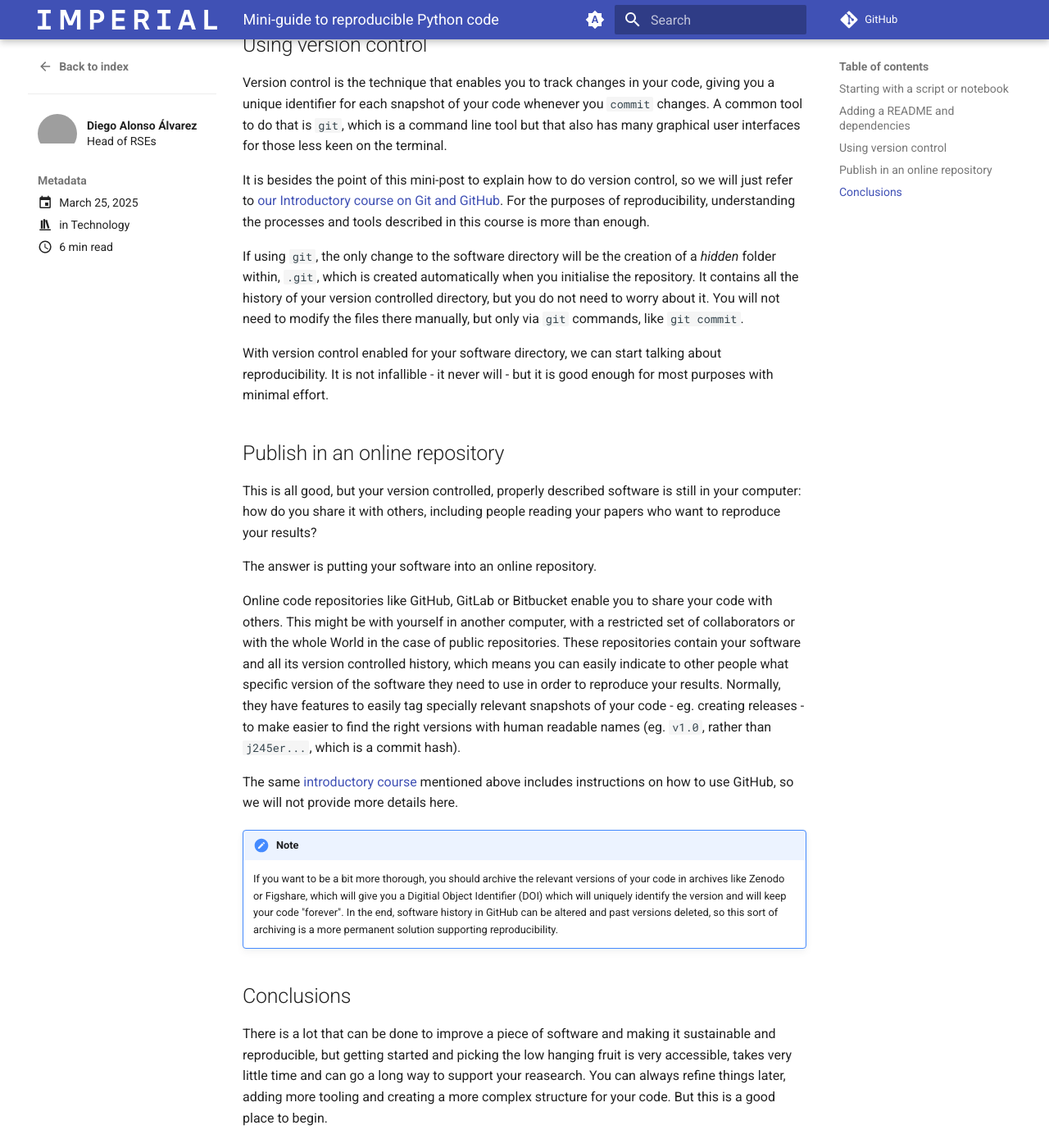
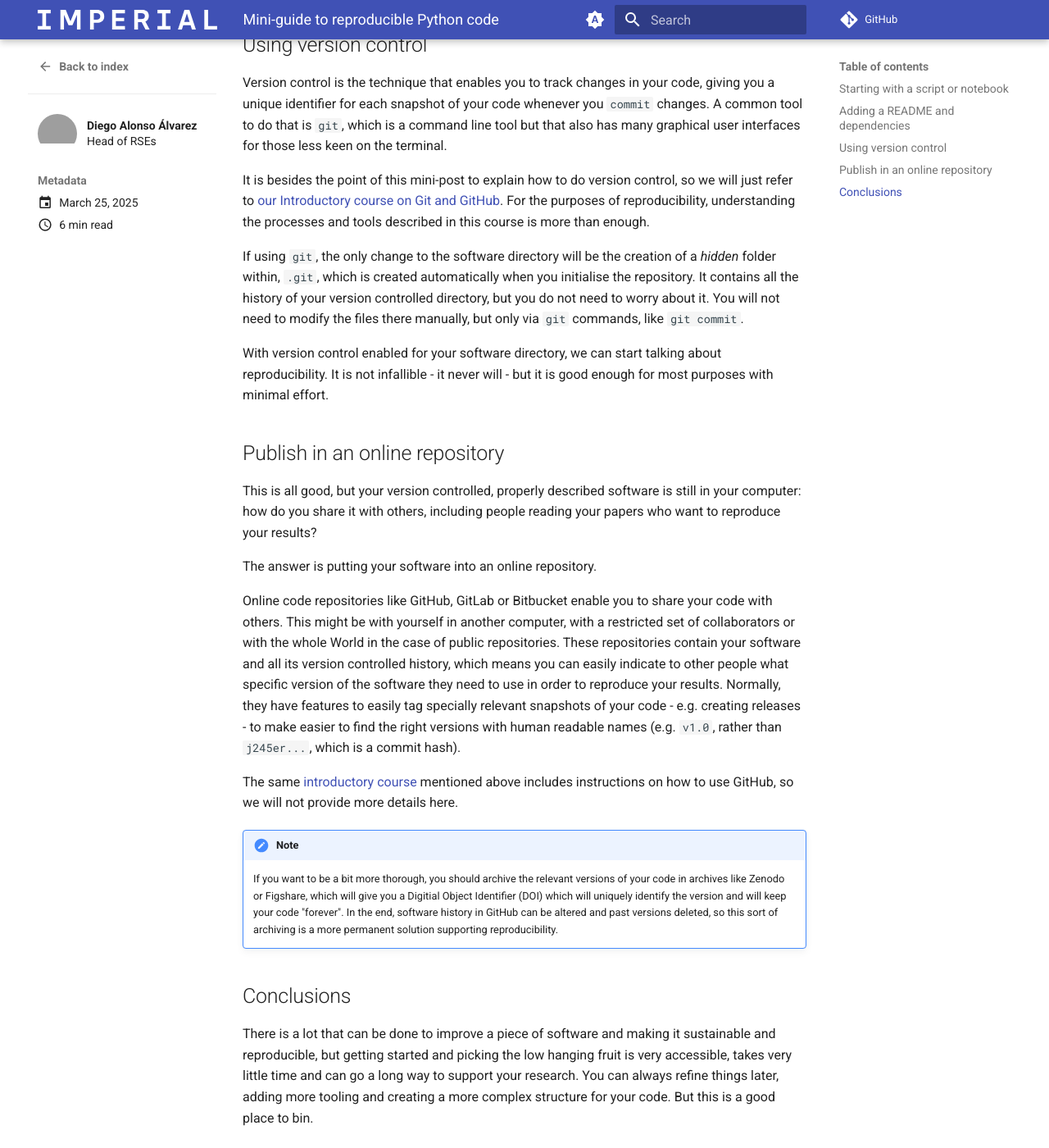
Before and after one commit to ImperialCollegeLondon/RSEBlog, an MkDocs documentation site: the page built from docs/posts/20250325_python_reproducible.md, in a window 1280 px wide and 1400 px high, scrolled down 2593 px. Shown: the whole window at 82% size. Built offline with MkDocs 1.6.1 and Material for MkDocs 9.7.7, drawn with Linux system fonts in a browser that asks for light colours; comment, search, counter and statistics services are not loaded; some of the changed text lies outside the part shown; grey boxes are pictures that could not be loaded.

```diff
--- a/docs/posts/20250325_python_reproducible.md
+++ b/docs/posts/20250325_python_reproducible.md
@@ -2,7 +2,7 @@
 date: 2025-03-25
 authors:
   - dalonsoa
-categories:
+catories:
   - Technology
 tags:
   - Python
@@ -17,7 +17,7 @@
 necessary to acomplish this can be a daunting tasks for people - researchers - who have
 often other priorities in mind.
 
-Reproducibility is, however, not an optional feature of a piece of reasearch - including
+Reproducibility is, however, not an optional feature of a piece of research - including
 software or otherwise - and that is something that **researchers are fully responsible** to
 address. Luckily, out of the many requirements of good quality and sustainable software,
 only a handful are necessary, or can go a long way, to support the reproducibility of
@@ -33,7 +33,7 @@
 ## Starting with a script or notebook
 
 Very often, the starting point of some Python code used in research is a plain script
-(eg. `analisys.py`) or a Jupyter Notebook (eg. `analisys.ipynb`). In there, a few
+(e.g. `analisys.py`) or a Jupyter Notebook (e.g. `analisys.ipynb`). In there, a few
 dependencies might be loaded, as well as some input data, some analysis is done and
 then, finally, a few plots or some processed data files are created. Your software
 directory could look like:
@@ -60,7 +60,7 @@
 
 Moreover, what version of Python are you using? Version 3.9 is very different than
 version 3.13. And in what operative system. It is not rare that some code works well in
-one platform, eg. Linux, but not in another one. Or works but produces different
+one platform, . Linux, but not in another one. Or works but produces different
 results.
 
 To address these two issues, we need to add two extra files.
@@ -136,7 +136,7 @@
 graphical user interfaces for those less keen on the terminal.
 
 It is besides the point of this mini-post to explain how to do version control, so we
-will just refer to [our Introductory course on Git and GitHub](https://imperialcollegelondon.github.io/introductory_grad_school_git_course/).
+will just refer to [our Introductory course on Git and GitHub](https://imperialcollelondon.github.io/introductory_grad_school_git_course/).
 For the purposes of reproducibility, understanding the processes and tools described in
 this course is more than enough.
 
@@ -164,11 +164,11 @@
 repositories contain your software and all its version controlled history, which means
 you can easily indicate to other people what specific version of the software they need
 to use in order to reproduce your results. Normally, they have features to easily tag
-specially relevant snapshots of your code - eg. creating releases - to make easier to
-find the right versions with human readable names (eg. `v1.0`, rather than `j245er...`,
+specially relevant snapshots of your code - e.g. creating releases - to make easier to
+find the right versions with human readable names (e.g. `v1.0`, rather than `j245er...`,
 which is a commit hash).
 
-The same [introductory course](https://imperialcollegelondon.github.io/introductory_grad_school_git_course/)
+The same [introductory course](https://imperialcollelondon.github.io/introductory_grad_school_git_course/)
 mentioned above includes instructions on how to use GitHub, so we will not provide more
 details here.
 
@@ -183,6 +183,6 @@
 
 There is a lot that can be done to improve a piece of software and making it sustainable
 and reproducible, but getting started and picking the low hanging fruit is very
-accessible, takes very little time and can go a long way to support your reasearch. You
+accessible, takes very little time and can go a long way to support your research. You
 can always refine things later, adding more tooling and creating a more complex
-structure for your code. But this is a good place to begin.
+structure for your code. But this is a good place to bin.
```
Also changed, not shown: other parts of docs/posts/20250325_python_reproducible.md (+4 -4 lines), .wordlist.txt.
